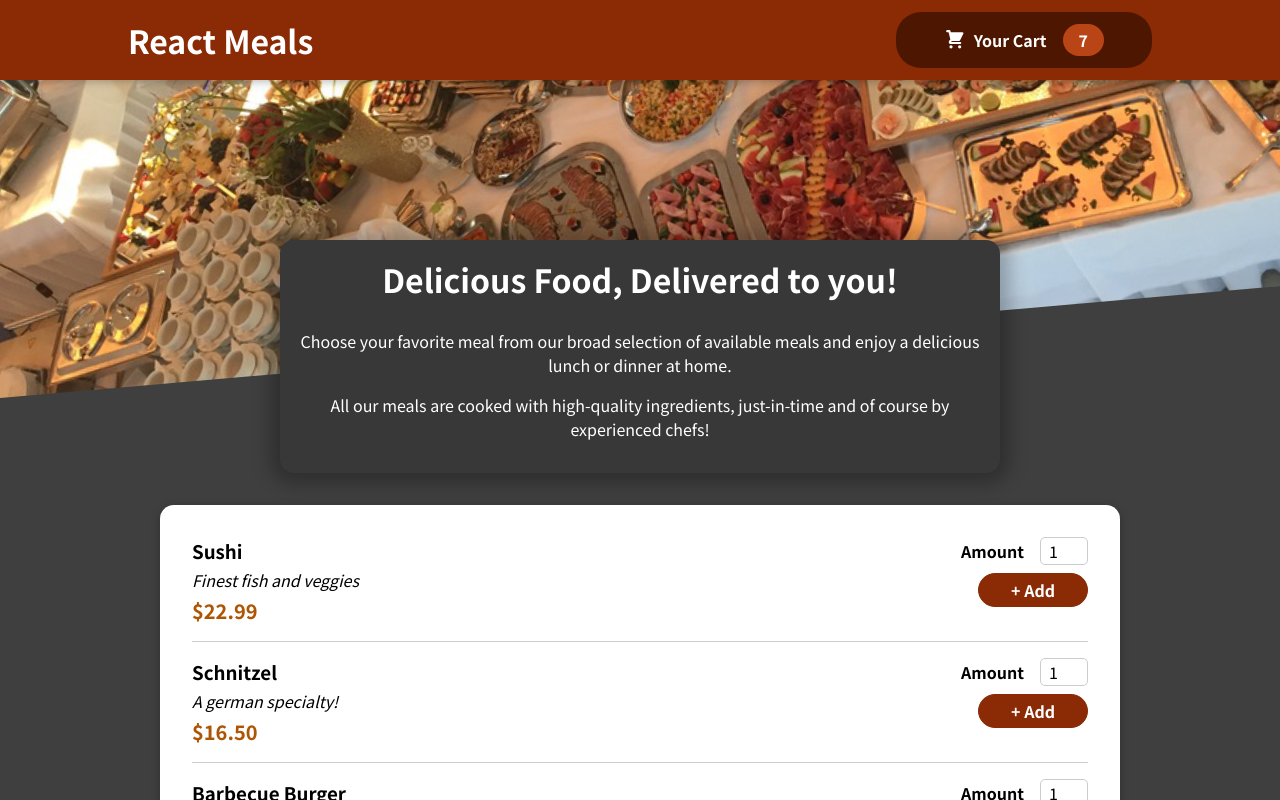
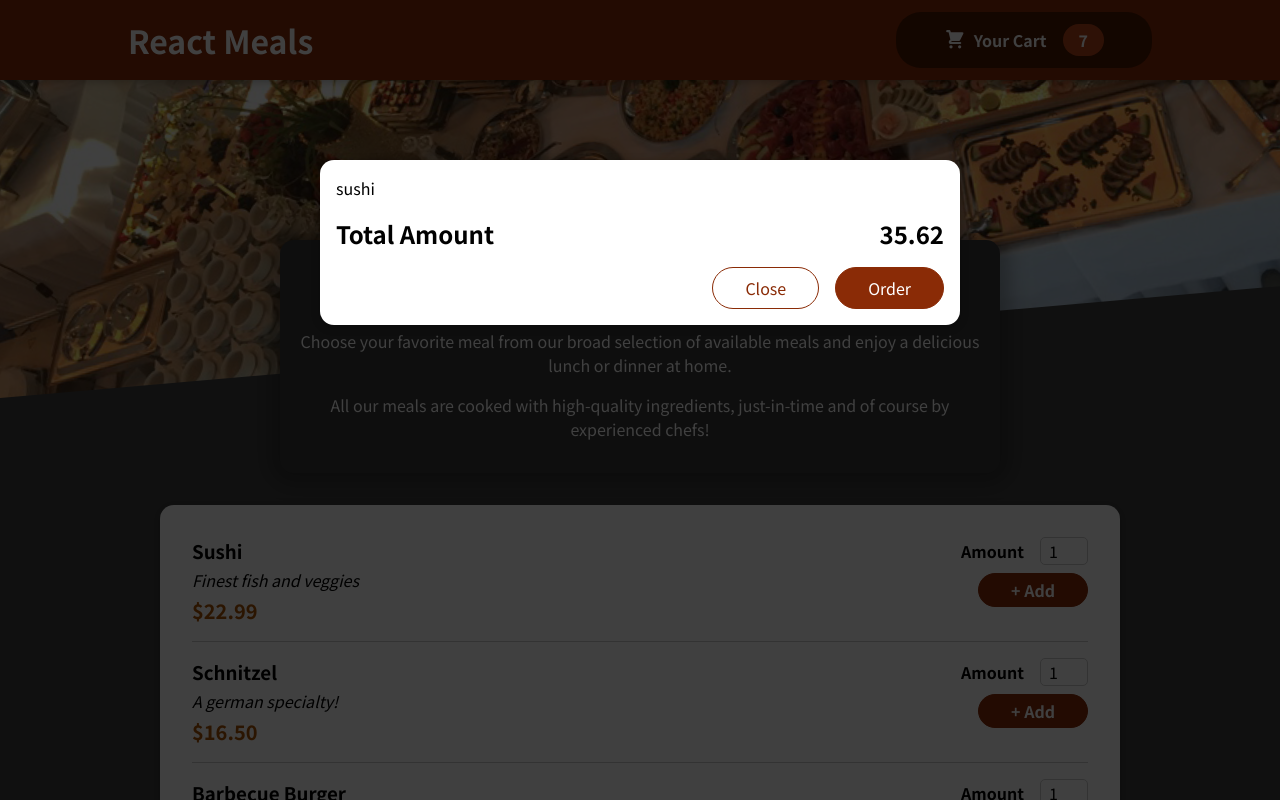
Before and after one commit to SushmaGowda7/restruant-app, a React (Create React App) app: page / in a window 1280 px wide. Shown: the top 800 px of the page. Built offline with nearby package versions, Linux system fonts and the light colour scheme.

Commit message:
Cart button is hardcoded

```diff
--- a/public/index.html
+++ b/public/index.html
@@ -28,6 +28,7 @@
   </head>
   <body>
     <noscript>You need to enable JavaScript to run this app.</noscript>
+    <div id="overlay"></div>
     <div id="root"></div>
     <!--
       This HTML file is a template.
--- a/src/App.js
+++ b/src/App.js
@@ -1,10 +1,12 @@
 import { Fragment } from "react";
+import Cart from "./Components/Cart/Cart";
 import Header from "./Components/Layout/Header";
 import Meals from "./Components/Meals/Meals";
 
 function App() {
   return (
     <Fragment>
+      <Cart />
       <Header />
       <main>
         <Meals />
--- /dev/null
+++ b/src/Components/Cart/Cart.js
@@ -0,0 +1,24 @@
+import Modal from '../UI/Modal';
+import classes from './Cart.module.css';
+
+const Cart = () => {
+    const carItems = <ul className={classes['cart-items']}>
+    {[{id:'s1', name: 'sushi', amount: 2, price: 12.99}].map(item => <li>{item.name}</li>)}
+    </ul>
+
+    return (
+        <Modal>
+        {carItems}
+        <div className={classes.total}>
+            <span>Total Amount</span>
+            <span>35.62</span>
+        </div>
+        <div className={classes.actions}>
+            <button className={classes['button--alt']}>Close</button>
+            <button className={classes.button}>Order</button>
+        </div>
+        </Modal>
+    );
+};
+
+export default Cart;
--- /dev/null
+++ b/src/Components/Cart/Cart.module.css
@@ -0,0 +1,44 @@
+.cart-items {
+    list-style: none;
+    margin: 0;
+    padding: 0;
+  }
+
+  .total {
+    display: flex;
+    justify-content: space-between;
+    align-items: center;
+    font-weight: bold;
+    font-size: 1.5rem;
+    margin: 1rem 0;
+  }
+
+  .actions {
+    text-align: right;
+  }
+
+  .actions button {
+    font: inherit;
+    cursor: pointer;
+    background-color: transparent;
+    border: 1px solid #8a2b06;
+    padding: 0.5rem 2rem;
+    border-radius: 25px;
+    margin-left: 1rem;
+  }
+
+  .actions button:hover,
+  .actions button:active {
+    background-color: #5a1a01;
+    border-color: #5a1a01;
+    color: white;
+  }
+
+  .actions .button--alt {
+    color: #8a2b06;
+  }
+
+  .actions .button {
+    background-color: #8a2b06;
+    color: white;
+  }
--- a/src/Components/Meals/MealItemsAvailable.js
+++ b/src/Components/Meals/AvailableMealItems.js
@@ -1,6 +1,6 @@
 import Card from '../UI/Card';
 import MealItem from './MealItem/MealItem';
-import classes from './MealItemsAvailable.module.css';
+import classes from './AvailableMealItems.module.css';
 
 const DummyMeals = [
     {
@@ -29,7 +29,7 @@
       }
 ];
 
-const MealItemsAvailable = () => {
+const AvailableMealItems = () => {
     const mealsList = DummyMeals.map((meal) => (
       <MealItem
       id={meal.id}
@@ -49,4 +49,4 @@
     );
 };
 
-export default MealItemsAvailable;
+export default AvailableMealItems;
--- a/src/Components/Meals/Meals.js
+++ b/src/Components/Meals/Meals.js
@@ -1,11 +1,11 @@
 import MealsSummary from "./MealsSummary";
 import { Fragment } from "react";
-import MealItemsAvailable from "./MealItemsAvailable";
+import AvailableMealItems from "./AvailableMealItems";
 const Meals = () => {
     return(
         <Fragment>
             <MealsSummary />
-            <MealItemsAvailable />
+            <AvailableMealItems />
         </Fragment>
     )
 };
--- /dev/null
+++ b/src/Components/UI/Modal.js
@@ -0,0 +1,28 @@
+import { Fragment } from 'react';
+import ReactDOM from 'react-dom';
+import classes from './Modal.module.css';
+
+
+const Backdrop= (props) => {
+    return <div className={classes.backdrop} />
+};
+
+const Overlay= (props) => {
+    return (
+        <div className={classes.modal}>
+            <div className={classes.content}>{props.children}</div>
+        </div>
+    )
+};
+
+const Modal = (props) => {
+    const portalElement = document.getElementById('overlay');
+    return(
+        <Fragment>
+            {ReactDOM.createPortal(<Backdrop />, portalElement)}
+            {ReactDOM.createPortal(<Overlay>{props.children}</Overlay>, portalElement)}
+        </Fragment>
+    );
+};
+
+export default Modal;
--- /dev/null
+++ b/src/Components/UI/Modal.module.css
@@ -0,0 +1,40 @@
+.backdrop {
+    position: fixed;
+    top: 0;
+    left: 0;
+    width: 100%;
+    height: 100vh;
+    z-index: 20;
+    background-color: rgba(0, 0, 0, 0.75);
+  }
+
+  .modal {
+    position: fixed;
+    top: 20vh;
+    left: 5%;
+    width: 90%;
+    background-color: white;
+    padding: 1rem;
+    border-radius: 14px;
+    box-shadow: 0 2px 8px rgba(0, 0, 0, 0.25);
+    z-index: 30;
+    animation: slide-down 300ms ease-out forwards;
+  }
+
+  @media (min-width: 768px) {
+    .modal {
+      width: 40rem;
+      left: calc(50% - 20rem);
+    }
+  }
+
+  @keyframes slide-down {
+    from {
+      opacity: 0;
+      transform: translateY(-3rem);
+    }
+    to {
+      opacity: 1;
+      transform: translateY(0);
+    }
+  }
```
Also changed, not shown: src/Components/Meals/AvailableMealItems.module.css (renamed from src/Components/Meals/MealItemsAvailable.module.css).
